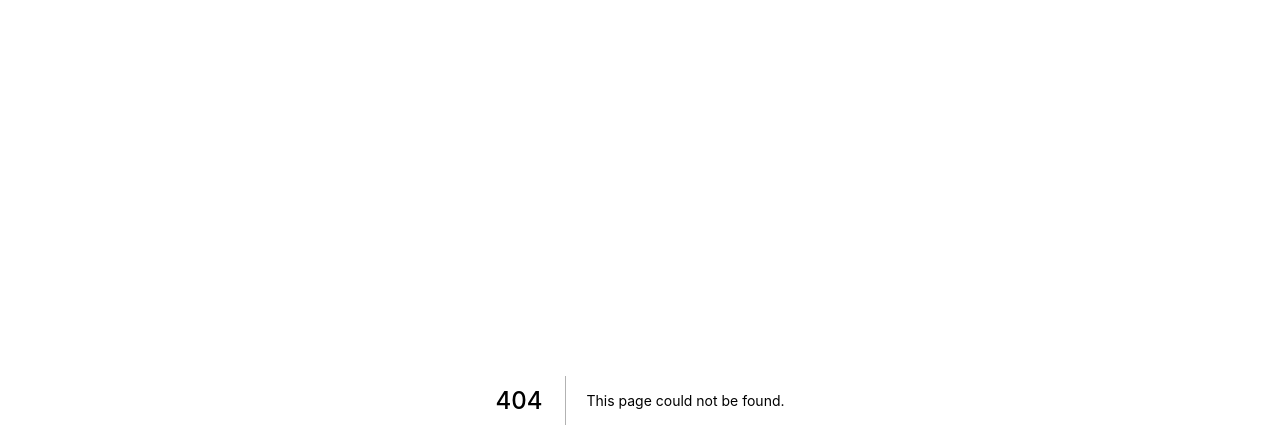
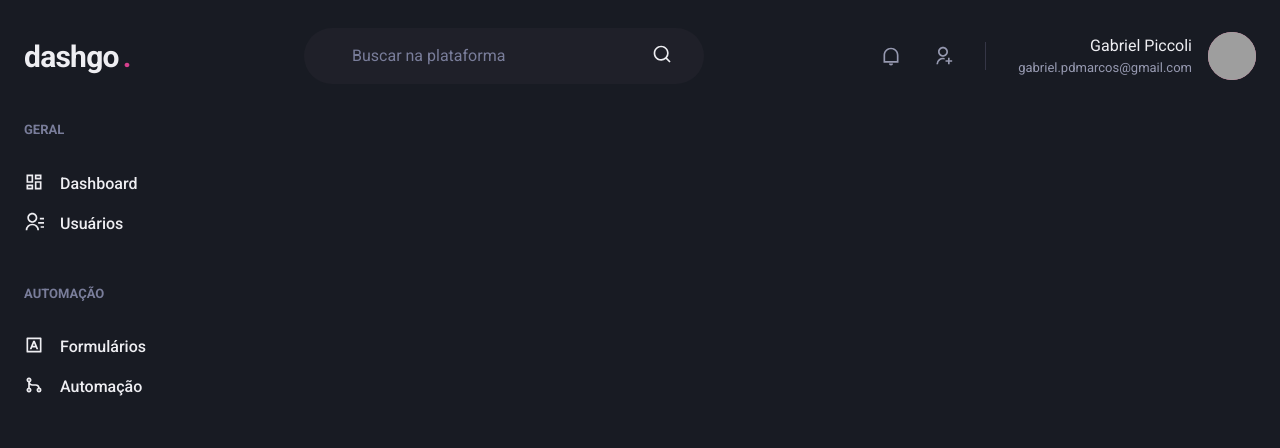
Before and after one commit to GabrielPiccoli/dashgo-ignite, a Next.js app: page /dashboard in a window 1280 px wide. Before the commit this address had no page. Shown: the top 448 px of the page. Built offline with nearby package versions, Linux system fonts and the light colour scheme; grey boxes are pictures that could not be loaded.

Commit message:
Dashboard e Sidebar

```diff
--- a/package.json
+++ b/package.json
@@ -12,10 +12,13 @@
     "@chakra-ui/react": "^1.6.3",
     "@emotion/react": "^11.4.0",
     "@emotion/styled": "^11.3.0",
+    "apexcharts": "^3.26.3",
     "framer-motion": "^4.1.17",
     "next": "10.2.3",
     "react": "17.0.2",
-    "react-dom": "17.0.2"
+    "react-apexcharts": "^1.3.9",
+    "react-dom": "17.0.2",
+    "react-icons": "^4.2.0"
   },
   "devDependencies": {
     "@types/node": "^15.12.0",
--- /dev/null
+++ b/src/components/Header.tsx
@@ -0,0 +1,79 @@
+import { Flex, Input, Text, Icon, HStack, Box, Avatar } from '@chakra-ui/react'
+import { RiNotificationLine, RiSearchLine, RiUserAddLine } from 'react-icons/ri'
+
+export function Header() {
+  return(
+    <Flex
+      as="header"
+      w="100%"
+      maxW={1480}
+      h="20"
+      mx="auto"
+      mt="4"
+      px="6"
+      align="center"
+    >
+      <Text
+        fontSize="3xl"
+        fontWeight="bold"
+        letterSpacing="tight"
+        w="64"
+      >
+        dashgo
+        <Text as="span" ml="1" color="pink.500">.</Text>
+      </Text>
+
+      <Flex
+        as="label"
+        flex="1"
+        py="4"
+        px="8"
+        ml="6"
+        maxW={400}
+        alignSelf="center"
+        position="relative"
+        bg="gray.800"
+        borderRadius="full"
+      >
+        <Input
+          color="gray.50"
+          variant="unstyled"
+          px="4"
+          mr="4"
+          placeholder="Buscar na plataforma"
+          _placeholder={{ color: 'gray.400' }}
+        />
+        <Icon as={RiSearchLine} fontSize="20" />
+      </Flex>
+
+      <Flex
+        align="center"
+        ml="auto"
+      >
+        <HStack
+          spacing="8"
+          mx="8"
+          pr="8"
+          py="1"
+          color="gray.300"
+          borderRightWidth={1}
+          borderColor="gray.700"
+        >
+          <Icon as={RiNotificationLine} fontSize="20" />
+          <Icon as={RiUserAddLine} fontSize="20" />
+        </HStack>
+
+        <Flex
+          align="center"
+        >
+          <Box mr="4" textAlign="right">
+            <Text>Gabriel Piccoli</Text>
+            <Text color="gray.300" fontSize="small">gabriel.pdmarcos@gmail.com</Text>
+          </Box>
+
+          <Avatar size="md" name="Gabriel Piccoli" src="https://github.com/GabrielPiccoli.png"/>
+        </Flex>
+      </Flex>
+    </Flex>
+  )
+}
--- /dev/null
+++ b/src/components/Sidebar.tsx
@@ -0,0 +1,38 @@
+import { Box, Icon, Link, Stack, Text } from '@chakra-ui/react'
+import { RiContactsLine, RiDashboardLine, RiGitMergeLine, RiInputMethodLine } from 'react-icons/ri'
+
+export default function Sidebar() {
+  return (
+    <Box as="aside" w="64" mr="8">
+      <Stack spacing="12" align="flex-start">
+        <Box>
+          <Text fontWeight="bold" color="gray.400" fontSize="small">GERAL</Text>
+          <Stack spacing="4" mt="8" align="stretch">
+            <Link display="flex" align="center">
+              <Icon as={RiDashboardLine} fontSize="20" />
+              <Text ml="4" fontWeight="medium">Dashboard</Text>
+            </Link>
+            <Link display="flex" align="center">
+              <Icon as={RiContactsLine} fontSize="20" />
+              <Text ml="4" fontWeight="medium">Usuários</Text>
+            </Link>
+          </Stack>
+        </Box>
+
+        <Box>
+          <Text fontWeight="bold" color="gray.400" fontSize="small">AUTOMAÇÃO</Text>
+          <Stack spacing="4" mt="8" align="stretch">
+            <Link display="flex" align="center">
+              <Icon as={RiInputMethodLine} fontSize="20" />
+              <Text ml="4" fontWeight="medium">Formulários</Text>
+            </Link>
+            <Link display="flex" align="center">
+              <Icon as={RiGitMergeLine} fontSize="20" />
+              <Text ml="4" fontWeight="medium">Automação</Text>
+            </Link>
+          </Stack>
+        </Box>
+      </Stack>
+    </Box>
+  )
+}
--- /dev/null
+++ b/src/pages/dashboard.tsx
@@ -0,0 +1,15 @@
+import { Flex } from "@chakra-ui/react";
+import { Header } from "../components/Header";
+import Sidebar from "../components/Sidebar";
+
+export default function Dashboard() {
+  return (
+    <Flex direction="column" h="100vh">
+      <Header />
+
+      <Flex w="100%" my="6" maxW={1480} mx="auto" px="6">
+        <Sidebar />
+      </Flex>
+    </Flex>
+  )
+}
```
Also changed, not shown: src/components/Form/Input.tsx (added, +26 -0 lines), src/pages/index.tsx (+5 -34 lines), 1 other file (tests, documents, lock files or other folders).
